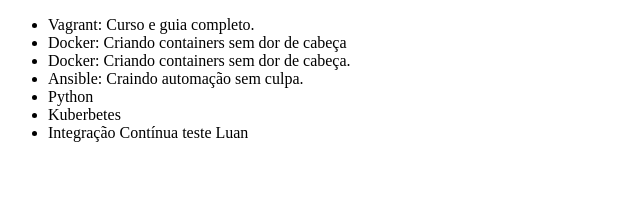
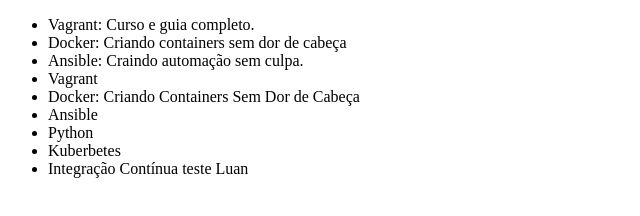
Before and after one commit to LuanScarparo/Curso-git, a plain HTML site: page index.html in a window 1280 px wide. Shown: the whole page, without its empty margins (0-640 px from the left). Drawn offline with Linux system fonts and the light colour scheme.

Commit message:
Ajuste de conflito

```diff
--- a/index.html
+++ b/index.html
@@ -8,8 +8,10 @@
     <ul>
         <li>Vagrant: Curso e guia completo.</li>
         <li>Docker: Criando containers sem dor de cabeça</li>
-        <li>Docker: Criando containers sem dor de cabeça.</li>
         <li>Ansible: Craindo automação sem culpa.</li>
+        <li>Vagrant</li>
+        <li>Docker: Criando Containers Sem Dor de Cabeça</li>
+        <li>Ansible</li>
 	<li>Python</li>
 	<li>Kuberbetes</>
         <li>Integração Contínua teste Luan</li>
```
